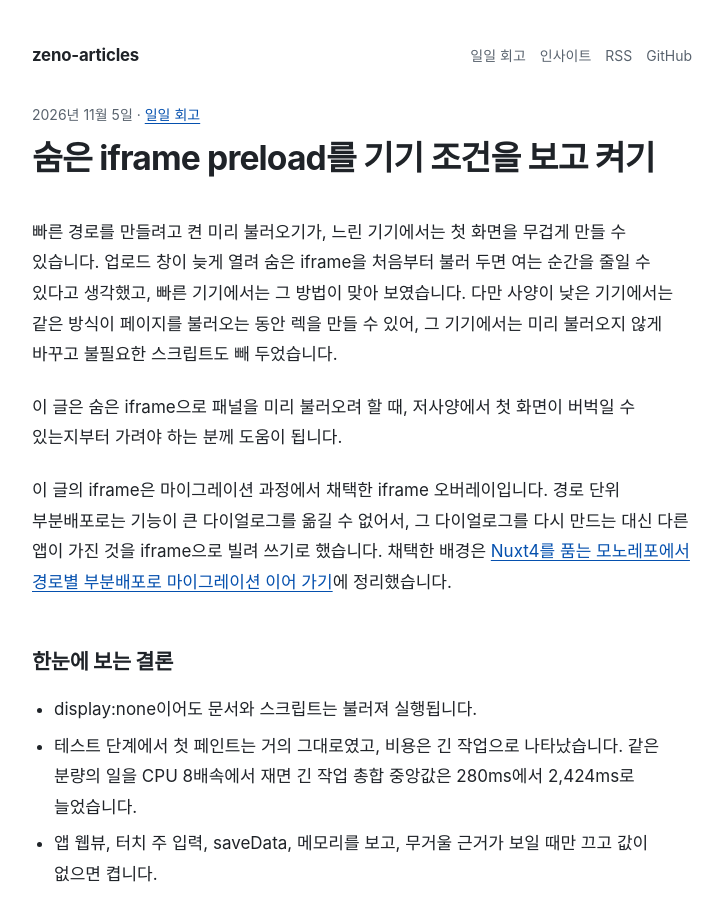
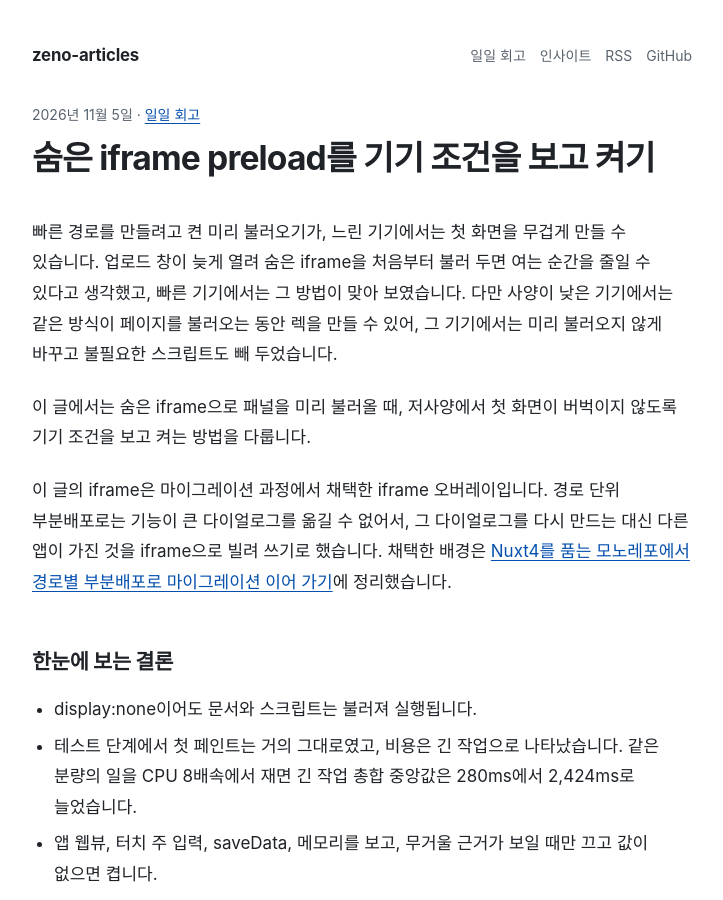
Before and after one commit to zeno0505/dev-articles, a Jekyll site: the page built from _posts/2026-11-05-prework-when-to-connect.md, in a window 1280 px wide and 900 px high. Shown: the whole window, without its empty margins (278-1001 px from the left). Built offline with Jekyll 4.4.1, drawn with Linux system fonts in a browser that asks for light colours; some web fonts are replaced.

Commit message:
검수 P0 규칙에 걸린 표현 수정: 2026-11-05-prework-when-to-connect.md

```diff
--- a/_posts/2026-11-05-prework-when-to-connect.md
+++ b/_posts/2026-11-05-prework-when-to-connect.md
@@ -7,7 +7,7 @@ description: "업로드 창을 빨리 열려고 켠 숨은 iframe preload는,
 
 빠른 경로를 만들려고 켠 미리 불러오기가, 느린 기기에서는 첫 화면을 무겁게 만들 수 있습니다. 업로드 창이 늦게 열려 숨은 iframe을 처음부터 불러 두면 여는 순간을 줄일 수 있다고 생각했고, 빠른 기기에서는 그 방법이 맞아 보였습니다. 다만 사양이 낮은 기기에서는 같은 방식이 페이지를 불러오는 동안 렉을 만들 수 있어, 그 기기에서는 미리 불러오지 않게 바꾸고 불필요한 스크립트도 빼 두었습니다.
 
-이 글은 숨은 iframe으로 패널을 미리 불러오려 할 때, 저사양에서 첫 화면이 버벅일 수 있는지부터 가려야 하는 분께 도움이 됩니다.
+이 글에서는 숨은 iframe으로 패널을 미리 불러올 때, 저사양에서 첫 화면이 버벅이지 않도록 기기 조건을 보고 켜는 방법을 다룹니다.
 
 이 글의 iframe은 마이그레이션 과정에서 채택한 iframe 오버레이입니다. 경로 단위 부분배포로는 기능이 큰 다이얼로그를 옮길 수 없어서, 그 다이얼로그를 다시 만드는 대신 다른 앱이 가진 것을 iframe으로 빌려 쓰기로 했습니다. 채택한 배경은 [Nuxt4를 품는 모노레포에서 경로별 부분배포로 마이그레이션 이어 가기](https://zeno0505.github.io/dev-articles/2026/11/20/partial-deploy-by-path-in-nuxt4-monorepo/)에 정리했습니다.
 
```
